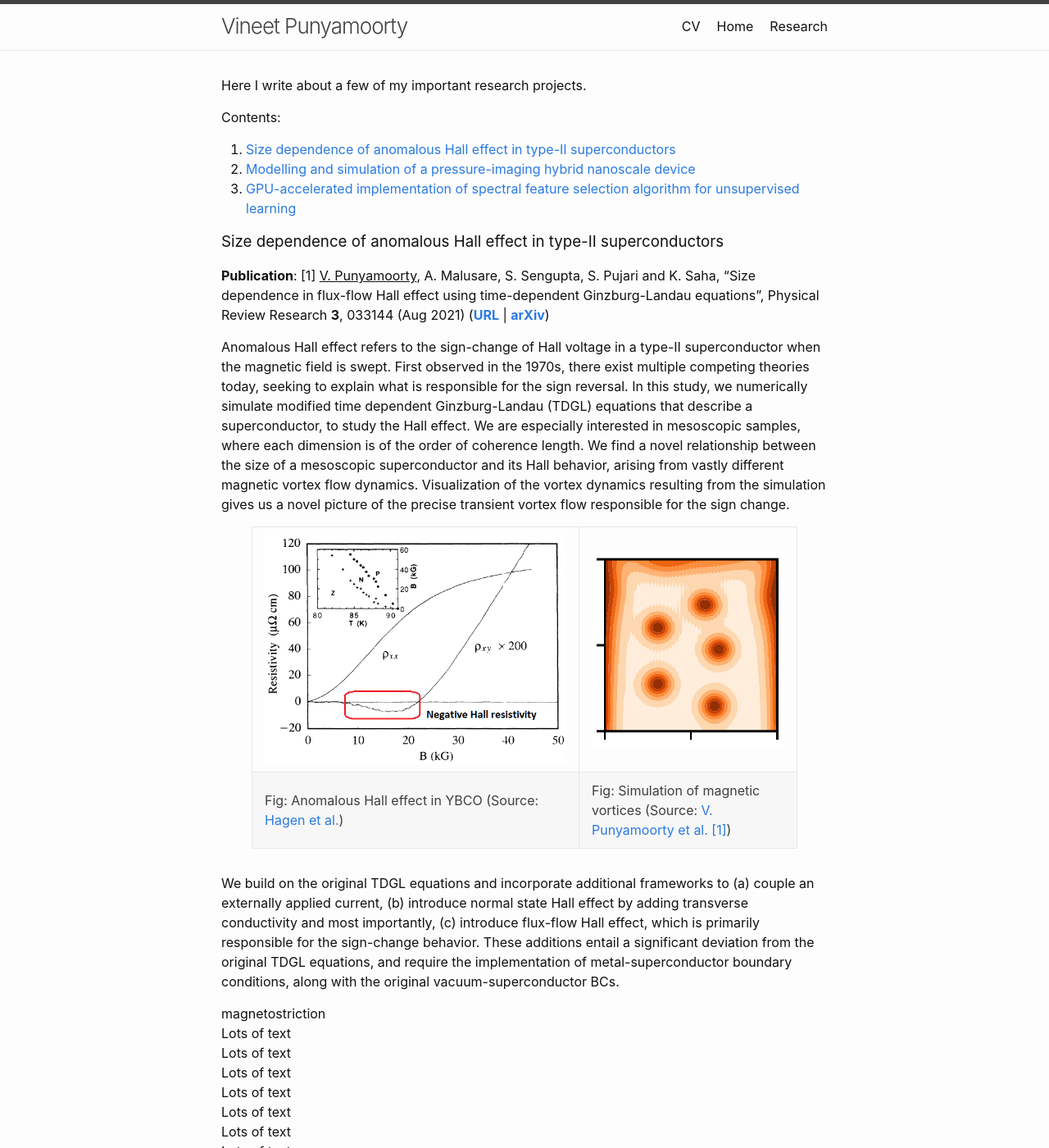
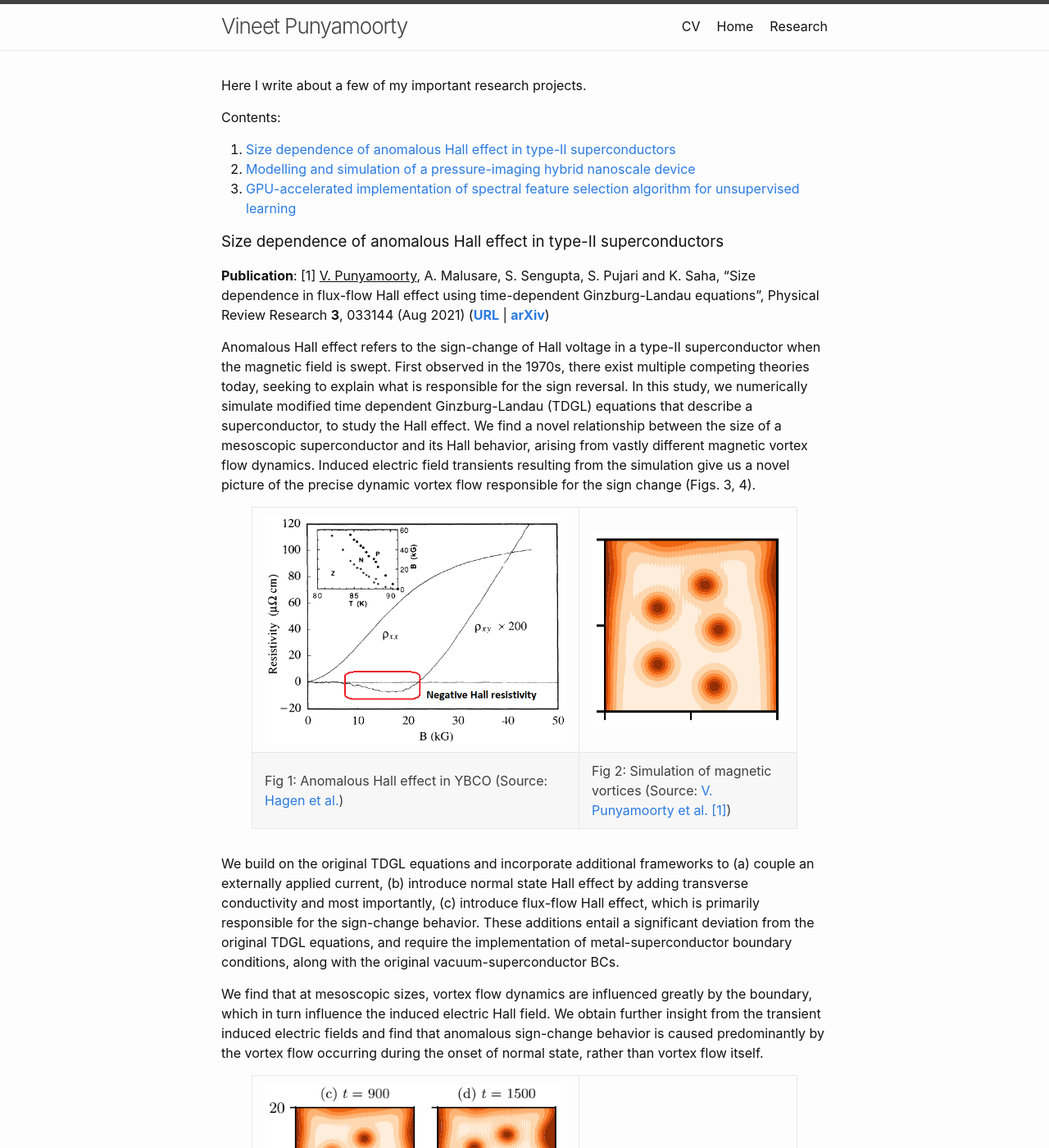
Before and after one commit to vineetpmoorty/vineetpmoorty.github.io, a Jekyll site: the page built from research.md, in a window 1280 px wide and 1400 px high. Shown: the whole window at 82% size. Built offline with Jekyll 4.4.1, drawn with Linux system fonts in a browser that asks for light colours; some of the changed text lies outside the part shown.

Commit message:
Add text, images to research page

```diff
--- a/research.md
+++ b/research.md
@@ -19,20 +19,29 @@
 **Publication**: [1] <ins>V. Punyamoorty</ins>, A. Malusare, S. Sengupta, S. Pujari and K. Saha, “Size dependence in flux-flow Hall effect using time-dependent Ginzburg-Landau equations”, Physical Review
 Research **3**, 033144 (Aug 2021) ([**URL**](https://journals.aps.org/prresearch/abstract/10.1103/PhysRevResearch.3.033144) | [**arXiv**](https://arxiv.org/abs/2102.02467))
 
-Anomalous Hall effect refers to the sign-change of Hall voltage in a type-II superconductor when the magnetic field is swept. First observed in the 1970s, there exist multiple competing theories today, seeking to explain what is responsible for the sign reversal. In this study, we numerically simulate modified time dependent Ginzburg-Landau (TDGL) equations that describe a superconductor, to study the Hall effect. We are especially interested in mesoscopic samples, where each dimension is of the order of coherence length. We find a novel relationship between the size of a mesoscopic superconductor and its Hall behavior, arising from vastly different magnetic vortex flow dynamics. Visualization of the vortex dynamics resulting from the simulation gives us a novel picture of the precise transient vortex flow responsible for the sign change.
+Anomalous Hall effect refers to the sign-change of Hall voltage in a type-II superconductor when the magnetic field is swept. First observed in the 1970s, there exist multiple competing theories today, seeking to explain what is responsible for the sign reversal. In this study, we numerically simulate modified time dependent Ginzburg-Landau (TDGL) equations that describe a superconductor, to study the Hall effect. We find a novel relationship between the size of a mesoscopic superconductor and its Hall behavior, arising from vastly different magnetic vortex flow dynamics. Induced electric field transients resulting from the simulation give us a novel picture of the precise dynamic vortex flow responsible for the sign change (Figs. 3, 4).
 
 <table style="margin-left:auto;margin-right:auto;width:90%">
 <tr>
 <td width="60%"><img src="/imgs/hall_expt_ybco.png" width="100%"></td><td><img src="/imgs/vortex_simulated.png" width="100%"></td>
 </tr>
 <tr>
-<td>Fig: Anomalous Hall effect in YBCO (Source: <a href="https://journals.aps.org/prb/abstract/10.1103/PhysRevB.41.11630">Hagen et al.</a>)</td><td>Fig: Simulation of magnetic vortices (Source: <a href="https://journals.aps.org/prresearch/abstract/10.1103/PhysRevResearch.3.033144">V. Punyamoorty et al. [1]</a>)</td>
+<td>Fig 1: Anomalous Hall effect in YBCO (Source: <a href="https://journals.aps.org/prb/abstract/10.1103/PhysRevB.41.11630">Hagen et al.</a>)</td><td>Fig 2: Simulation of magnetic vortices (Source: <a href="https://journals.aps.org/prresearch/abstract/10.1103/PhysRevResearch.3.033144">V. Punyamoorty et al. [1]</a>)</td>
 </tr>
 </table>
 
 We build on the original TDGL equations and incorporate additional frameworks to (a) couple an externally applied current, (b) introduce normal state Hall effect by adding transverse conductivity and most importantly, (c) introduce flux-flow Hall effect, which is primarily responsible for the sign-change behavior. These additions entail a significant deviation from the original TDGL equations, and require the implementation of metal-superconductor boundary conditions, along with the original vacuum-superconductor BCs.
 
+We find that at mesoscopic sizes, vortex flow dynamics are influenced greatly by the boundary, which in turn influence the induced electric Hall field. We obtain further insight from the transient induced electric fields and find that anomalous sign-change behavior is caused predominantly by the vortex flow occurring during the onset of normal state, rather than vortex flow itself.
 
+<table style="margin-left:auto;margin-right:auto;width:90%">
+<tr>
+<td width="60%"><img src="/imgs/vortex_flow.png" width="100%"></td><td><img src="/imgs/field_transient.png" width="100%"></td>
+</tr>
+<tr>
+<td>Fig 3: Vortex flow dynamics during the onset of normal state is predominantly responsible for anomalous Hall effect (Source: <a href="https://journals.aps.org/prresearch/abstract/10.1103/PhysRevResearch.3.033144">V. Punyamoorty et al. [1]</a>)</td><td>Fig 4: Resulting Hall field transients, when Hall effect is anomalous (Source: <a href="https://journals.aps.org/prresearch/abstract/10.1103/PhysRevResearch.3.033144">V. Punyamoorty et al. [1]</a>)</td>
+</tr>
+</table>
 
 <a name="magnetostriction-proj">
 </a>
```
Also changed, not shown: CV.md (+1 -1 lines), imgs/field_transient.png (added), imgs/hall_normal_metal.png (deleted), imgs/vortex_flow.png (added), imgs/vortex_schematic.jpg (deleted).
